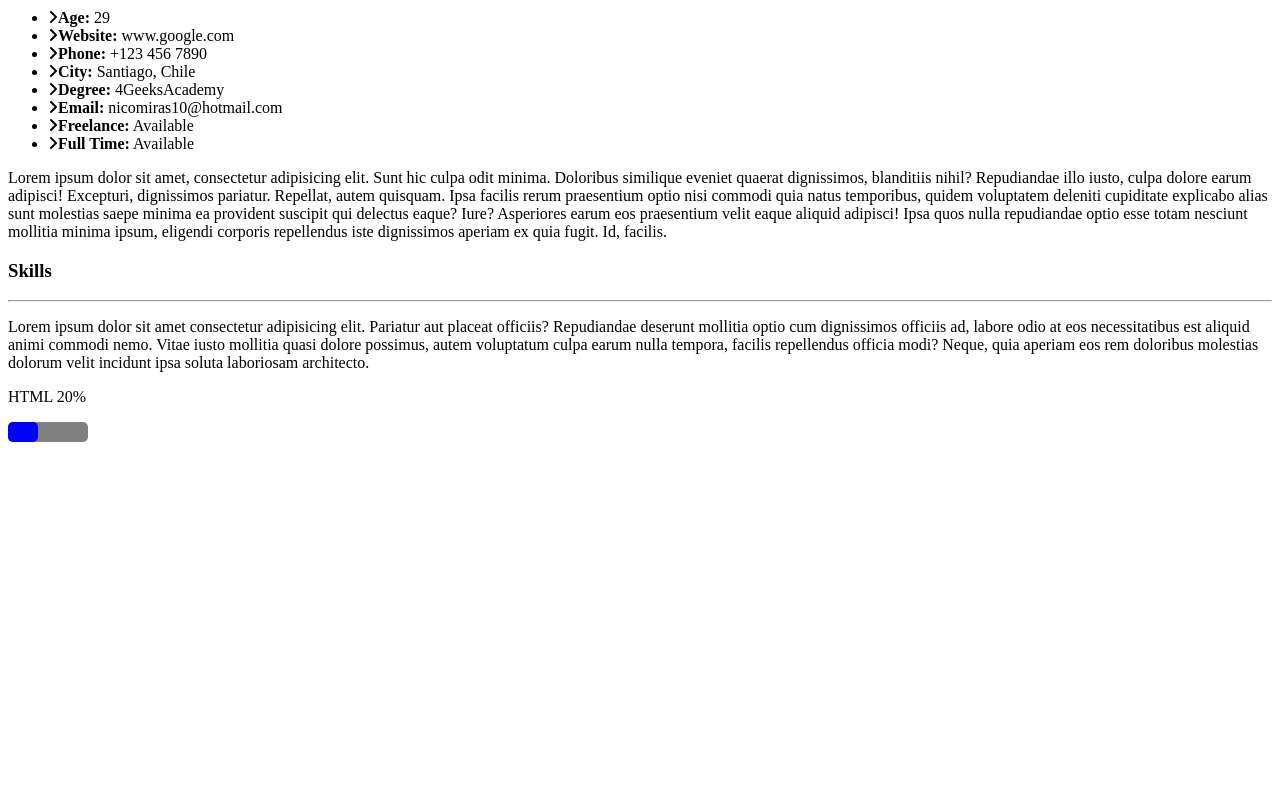
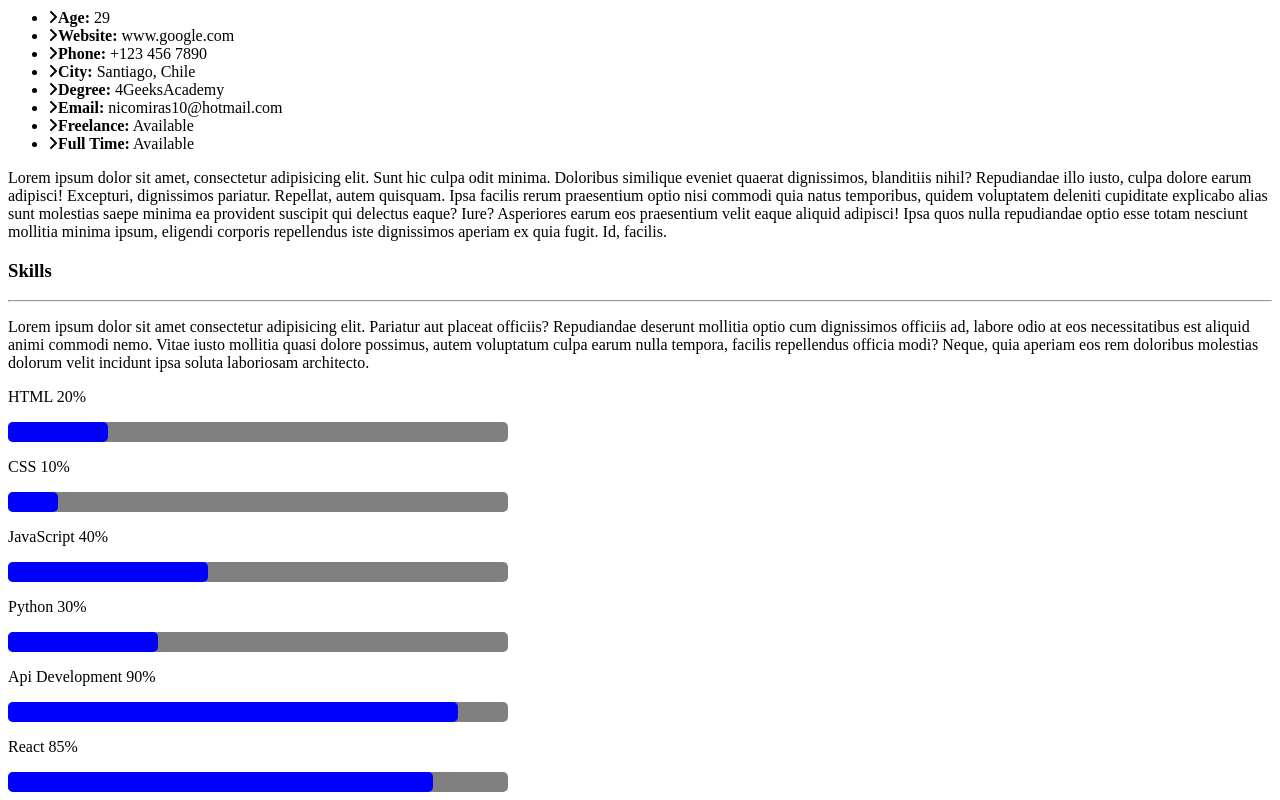
Before and after one commit to 4GeeksAcademy/nicolasmiras-portafolio-1, a plain HTML site: page index.html in a window 1280 px wide. Shown: the part 555-1355 px from the top of the page. Before the commit the page ends 1005 px from the top, so only its background shows below. Drawn offline with Linux system fonts and the light colour scheme.

Commit message:
First commit

```diff
--- a/index.html
+++ b/index.html
@@ -97,21 +97,21 @@
                 soluta laboriosam architecto.</p>
         </div>
 
-        <div>
+        <div class="html">
             <style>
-                .html{
+                .barra-html{
                     height: 20px;
                     position: relative;
                     background: grey;
-                    width: 80px;
+                    width: 500px;
                     border-radius: 5px;
                 }
 
-                .html > span{
+                .barra-html > span{
                     height: 20px;
                     position: absolute;
                     background: blue;
-                    width: 30px;
+                    width: 20%;
                     border-radius: 5px;
                 }
 
@@ -121,7 +121,154 @@
                 <p>HTML 20%</p>
             </div>
 
-            <div class="html">
+            <div class="barra-html">
+                <span></span>
+            </div>
+        </div>
+
+        <div class="css">
+            <style>
+                .barra-css{
+                    height: 20px;
+                    position: relative;
+                    background: grey;
+                    width: 500px;
+                    border-radius: 5px;
+                }
+
+                .barra-css > span{
+                    height: 20px;
+                    position: absolute;
+                    background: blue;
+                    width: 10%;
+                    border-radius: 5px;
+                }
+
+            </style>
+
+            <div>
+                <p>CSS 10%</p>
+            </div>
+
+            <div class="barra-css">
+                <span></span>
+            </div>
+        </div>
+
+        <div class="js">
+            <style>
+                .barra-js{
+                    height: 20px;
+                    position: relative;
+                    background: grey;
+                    width: 500px;
+                    border-radius: 5px;
+                }
+
+                .barra-js > span{
+                    height: 20px;
+                    position: absolute;
+                    background: blue;
+                    width: 40%;
+                    border-radius: 5px;
+                }
+
+            </style>
+
+            <div>
+                <p>JavaScript 40%</p>
+            </div>
+
+            <div class="barra-js">
+                <span></span>
+            </div>
+        </div>
+
+
+
+        <div class="python">
+            <style>
+                .barra-python{
+                    height: 20px;
+                    position: relative;
+                    background: grey;
+                    width: 500px;
+                    border-radius: 5px;
+                }
+
+                .barra-python > span{
+                    height: 20px;
+                    position: absolute;
+                    background: blue;
+                    width: 30%;
+                    border-radius: 5px;
+                }
+
+            </style>
+
+            <div>
+                <p>Python 30%</p>
+            </div>
+
+            <div class="barra-python">
+                <span></span>
+            </div>
+        </div>
+
+        <div class="api">
+            <style>
+                .barra-api{
+                    height: 20px;
+                    position: relative;
+                    background: grey;
+                    width: 500px;
+                    border-radius: 5px;
+                }
+
+                .barra-api > span{
+                    height: 20px;
+                    position: absolute;
+                    background: blue;
+                    width: 90%;
+                    border-radius: 5px;
+                }
+
+            </style>
+
+            <div>
+                <p>Api Development 90%</p>
+            </div>
+
+            <div class="barra-api">
+                <span></span>
+            </div>
+        </div>
+
+        <div class="react">
+            <style>
+                .barra-react{
+                    height: 20px;
+                    position: relative;
+                    background: grey;
+                    width: 500px;
+                    border-radius: 5px;
+                }
+
+                .barra-react > span{
+                    height: 20px;
+                    position: absolute;
+                    background: blue;
+                    width: 85%;
+                    border-radius: 5px;
+                }
+
+            </style>
+
+            <div>
+                <p>React 85%</p>
+            </div>
+
+            <div class="barra-react">
                 <span></span>
             </div>
         </div>
```
